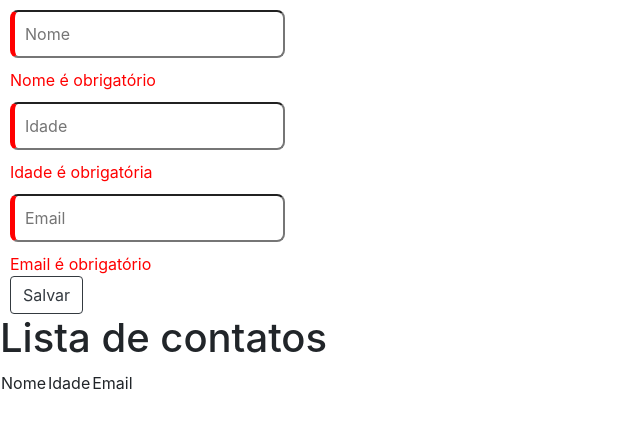
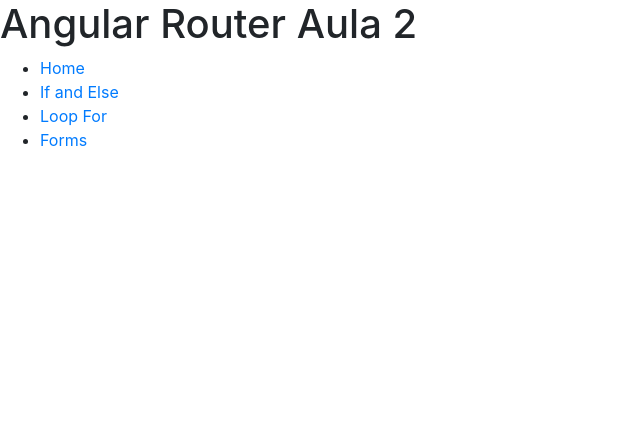
Before and after one commit to botaoap/Alngular11_Proway_Botao_2021, an Angular app in the folder aula2/: page / in a window 1280 px wide. Shown: the top 428 px of the page, without its empty margins (0-640 px from the left). Built offline with nearby package versions, Linux system fonts and the light colour scheme.

Commit message:
AUla 2 Angular Routes

```diff
--- a/aula2/src/app/app.component.html
+++ b/aula2/src/app/app.component.html
@@ -1,5 +1,31 @@
-<!-- <app-angular-template></app-angular-template> -->
+<!DOCTYPE html>
+<html lang="en">
+<head>
+  <title>Bootstrap Example</title>
+  <meta charset="utf-8">
+  <meta name="viewport" content="width=device-width, initial-scale=1">
+  <link rel="stylesheet" href="https://maxcdn.bootstrapcdn.com/bootstrap/4.5.2/css/bootstrap.min.css">
+  <script src="https://ajax.googleapis.com/ajax/libs/jquery/3.5.1/jquery.min.js"></script>
+  <script src="https://cdnjs.cloudflare.com/ajax/libs/popper.js/1.16.0/umd/popper.min.js"></script>
+  <script src="https://maxcdn.bootstrapcdn.com/bootstrap/4.5.2/js/bootstrap.min.js"></script>
+</head>
+<body>
+    <!-- <app-angular-template></app-angular-template> -->
 
-<!-- <app-consulta></app-consulta> -->
+    <!-- <app-consulta></app-consulta> -->
 
-<app-cadastro></app-cadastro>
+    <!-- <app-cadastro></app-cadastro> -->
+
+    <!-- Get the component with routes -->
+    <h1>Angular Router Aula 2</h1>
+    <nav>
+        <ul>
+            <li><a routerLink="/" routerLinkActive="active">Home</a></li>
+            <li><a routerLink="/angularIfElse" routerLinkActive="active">If and Else</a></li>
+            <li><a routerLink="/angularLoopFor" routerLinkActive="active">Loop For</a></li>
+            <li><a routerLink="/angularForm" routerLinkActive="active">Forms</a></li>
+        </ul>
+    </nav>
+
+    <router-outlet></router-outlet>
+</body>
--- a/aula2/src/app/app.module.ts
+++ b/aula2/src/app/app.module.ts
@@ -1,11 +1,18 @@
 import { NgModule } from '@angular/core';
 import { BrowserModule } from '@angular/platform-browser';
 import { FormsModule } from '@angular/forms'
+import { Routes, RouterModule } from '@angular/router'; // CLI imports router
 
 import { AppComponent } from './app.component';
 import { AngularTemplateComponent } from './angular-template/angular-template.component';
 import { ConsultaComponent } from './consulta/consulta.component';
 import { CadastroComponent } from './cadastro/cadastro.component';
+
+const appRoutes: Routes=[
+  {path: 'angularIfElse', component:AngularTemplateComponent},
+  {path: 'angularLoopFor', component:ConsultaComponent},
+  {path: 'angularForm', component:CadastroComponent},
+];
 
 @NgModule({
   declarations: [
@@ -17,7 +24,9 @@ import { CadastroComponent } from './cadastro/cadastro.component';
   imports: [
     BrowserModule,
     // Import FormsModule to use in cadastro.component.html form
-    FormsModule
+    FormsModule,
+    RouterModule.forRoot(appRoutes)
+
   ],
   providers: [],
   bootstrap: [AppComponent]
```
